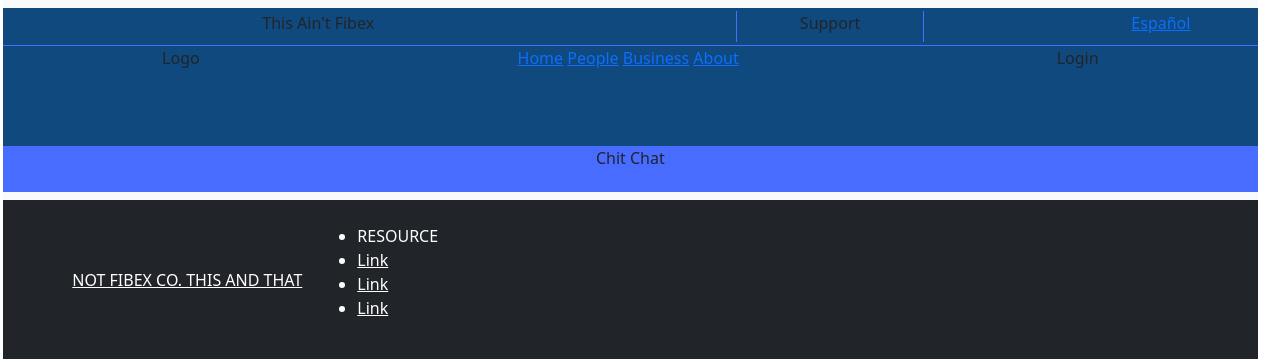
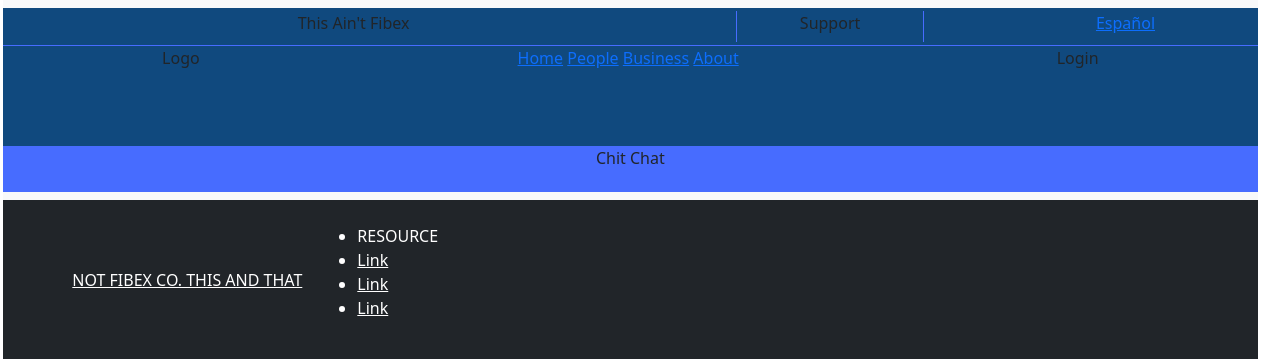
Before and after one commit to laponte16/isp-sample, a PHP site: page / in a window 1280 px wide. Shown: the top 359 px of the page. Run offline with PHP 8.4, Linux system fonts and the light colour scheme; some libraries are stand-ins or nearby versions.

Commit message:
Update styles.css

```diff
--- a/styles.css
+++ b/styles.css
@@ -34,7 +34,7 @@ nav{
 
     display: flex;
     flex-flow: row nowrap;
-    justify-content: space-between;
+    justify-content: space-around;
     text-align: center;
     align-items: stretch;
 }
```
